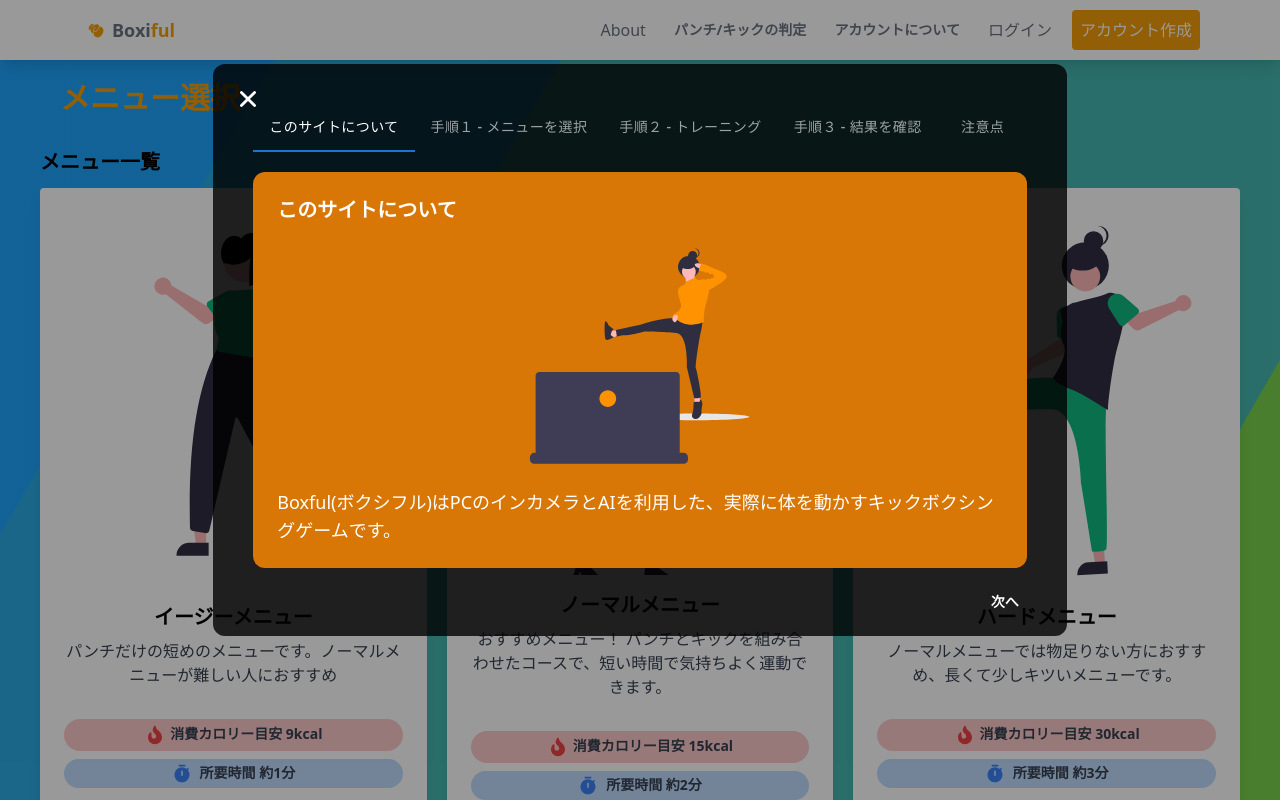
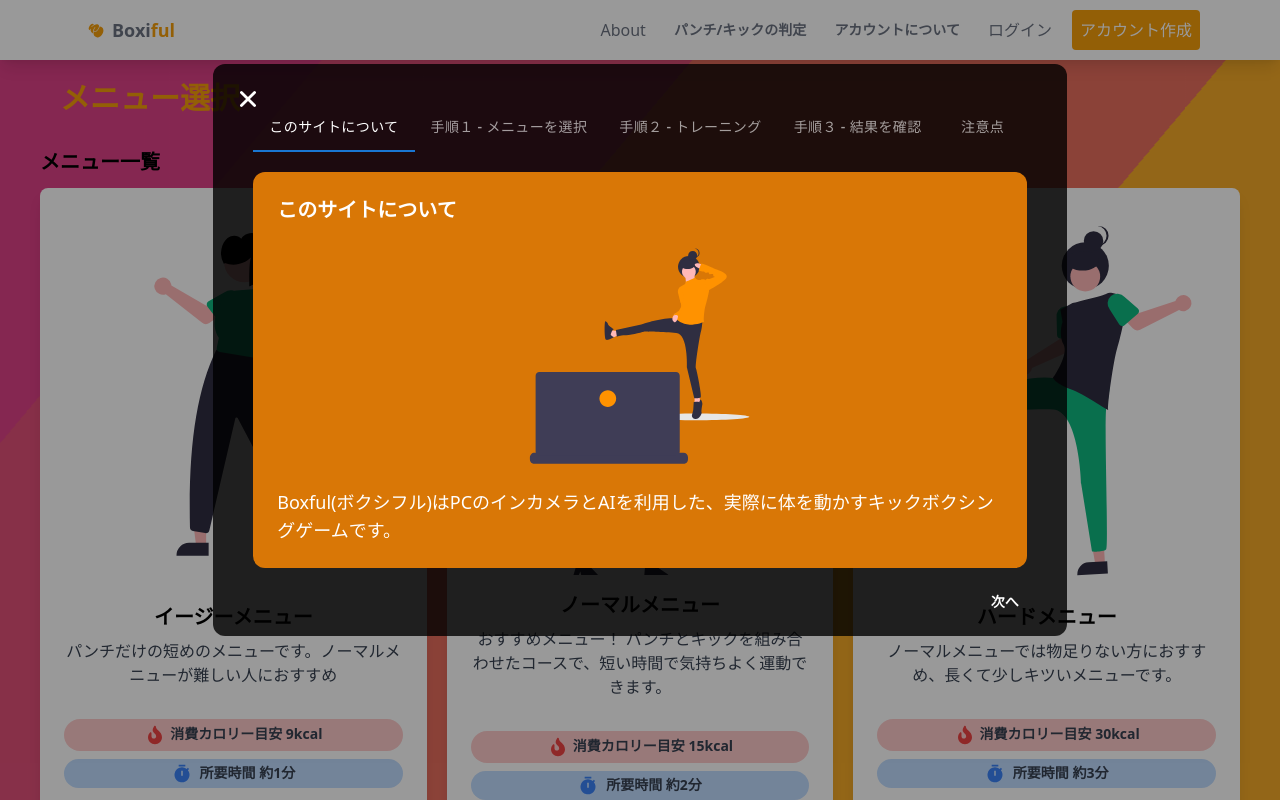
Before and after one commit to masato1230/boxiful, a React (Create React App) app: page / in a window 1280 px wide. Shown: the top 800 px of the page. Built offline with nearby package versions, Linux system fonts and the light colour scheme; what @mediapipe/pose would draw is missing.

Commit message:
Change color set of background

```diff
--- a/src/components/Footer.tsx
+++ b/src/components/Footer.tsx
@@ -13,8 +13,7 @@ const Footer = () => {
   };
 
   return (
-    <footer className="footer">
-      <div className="px-6">
+    <footer className="footer bg-white">
       <div className="mt-1 border-t-2 border-gray-300 flex">
         <div className="w-1/3 text-center py-6">
           {isLoggedIn && (
@@ -64,7 +63,6 @@ const Footer = () => {
           </a>
         </div>
       </div>
-      </div>
     </footer>
   );
 };
--- a/src/components/Status/MenuCard.tsx
+++ b/src/components/Status/MenuCard.tsx
@@ -33,7 +33,7 @@ const MenuCard: React.FC<MenuCardProps> = ({ menuThumbnail, menu }) => {
     <button
       onClick={onMenuClick}
       data-tip="トレーニング開始! 音楽が流れます"
-      className="rounded overflow-hidden shadow-lg bg-white hover:bg-gray-200 hover:shadow-xl-5 focus:outline-none focus:ring-4 focus:ring-yellow-500 focus:ring-opacity-50"
+      className="rounded-lg overflow-hidden shadow-lg bg-white hover:bg-gray-200 hover:shadow-xl-5 focus:outline-none focus:ring-4 focus:ring-yellow-500 focus:ring-opacity-50"
     >
       <img
         className="h-48 md:h-auto lg:h-auto xl:h-auto 2xl:h-auto xl w-full object-contain"
--- a/src/components/Status/Status.css
+++ b/src/components/Status/Status.css
@@ -1,6 +1,6 @@
 .bg {
   animation:slide 3s ease-in-out infinite alternate;
-  background-image: linear-gradient(-60deg, #6c3 50%, #09f 50%);
+  background-image: linear-gradient(-50deg, #f59e0b 50%, #db2777 50%);
   bottom:0;
   left:-50%;
   opacity:.5;
@@ -12,11 +12,11 @@
 
 .bg2 {
   animation-direction:alternate-reverse;
-  animation-duration:4s;
+  animation-duration:10s;
 }
 
 .bg3 {
-  animation-duration:5s;
+  animation-duration:7s;
 }
 
 @keyframes slide {
@@ -24,6 +24,6 @@
     transform:translateX(-25%);
   }
   100% {
-    transform:translateX(25%);
+    transform:translateX(15%);
   }
 }
--- a/src/components/Status/Status.tsx
+++ b/src/components/Status/Status.tsx
@@ -31,7 +31,7 @@ const Status = () => {
 
   return (
     <React.Fragment>
-      <div className="container mx-auto px-5 md:px-10">
+      <div className="container mx-auto px-5 md:px-10 min-h-screen">
         <h1 className="mt-5 mb-2 ml-5 text-3xl font-bold text-yellow-500">
           {isLoggedIn ? 'Dash Board' : 'メニュー選択'}
         </h1>
```
Lines whose indentation alone changed are shown as unchanged.
